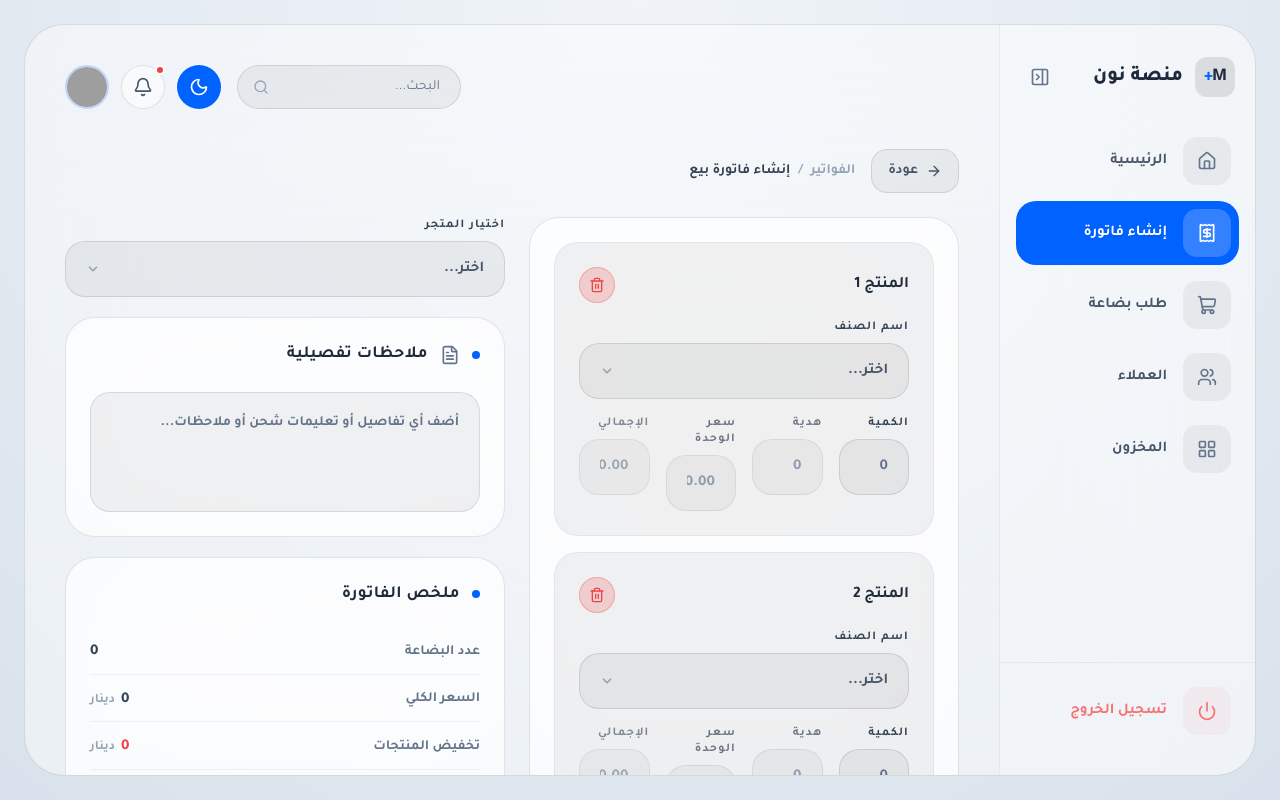
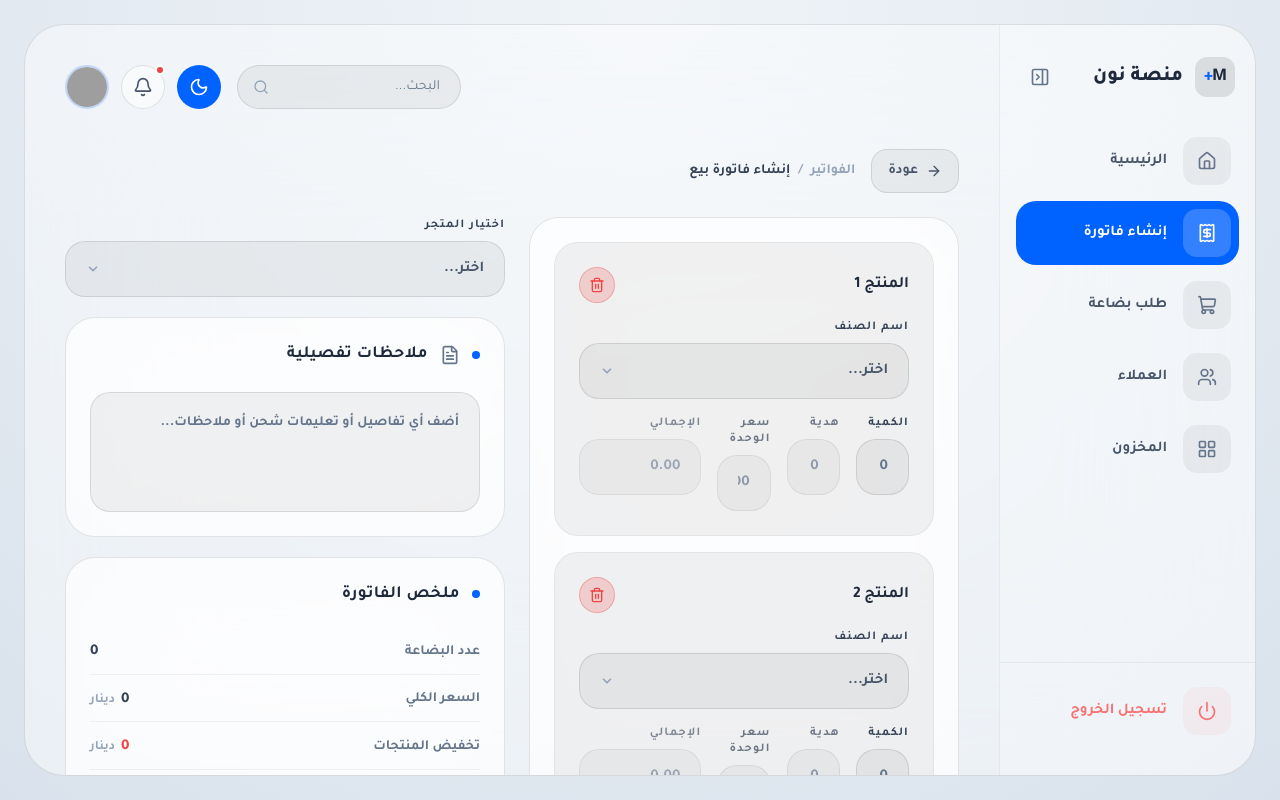
Before and after one commit to ofifice-alalem/tdm-design-for-v3, a React (Vite) app: page /invoice/create in a window 1280 px wide. Built offline with nearby package versions, Linux system fonts and the light colour scheme; grey boxes are pictures that could not be loaded.

Commit message:
commit -16

```diff
--- a/src/compenntes/ui/SpatialComponents.tsx
+++ b/src/compenntes/ui/SpatialComponents.tsx
@@ -70,7 +70,7 @@ export function ModernInput({
         placeholder={placeholder}
         {...(value !== undefined ? { value } : {})}
         onChange={(e) => onChange?.(e.target.value)}
-        className="spatial-input h-14 rounded-[20px] px-5 text-[15px] font-bold w-full"
+        className="spatial-input h-14 rounded-[20px] px-5 text-[15px] font-bold w-full [appearance:textfield] [&::-webkit-outer-spin-button]:appearance-none [&::-webkit-inner-spin-button]:appearance-none"
       />
     </div>
   );
--- a/src/pages/CreateInvoicePage.tsx
+++ b/src/pages/CreateInvoicePage.tsx
@@ -220,7 +220,7 @@ function ProductRow({ title, item, availableOptions, onRemove, onChange }: {
           </p>
         </div>
       )}
-      <div className="grid grid-cols-3 lg:grid-cols-4 gap-2 lg:gap-4">
+      <div className="grid grid-cols-3 lg:grid-cols-5 gap-2 lg:gap-4">
         <ModernInput label="الكمية" type="number" placeholder="0"
           value={item.qty > 0 ? String(item.qty) : ''}
           onChange={(v) => onChange({ qty: Number(v) || 0 })} />
@@ -232,7 +232,7 @@ function ProductRow({ title, item, availableOptions, onRemove, onChange }: {
           className="opacity-70 pointer-events-none" />
         <ModernInput label="الإجمالي" type="text" placeholder="0.00"
           value={total > 0 ? fmt(total) : ''}
-          className="col-span-3 lg:col-span-1 opacity-60 pointer-events-none" />
+          className="col-span-3 lg:col-span-2 opacity-60 pointer-events-none" />
       </div>
     </ProductRowShell>
   );
```
